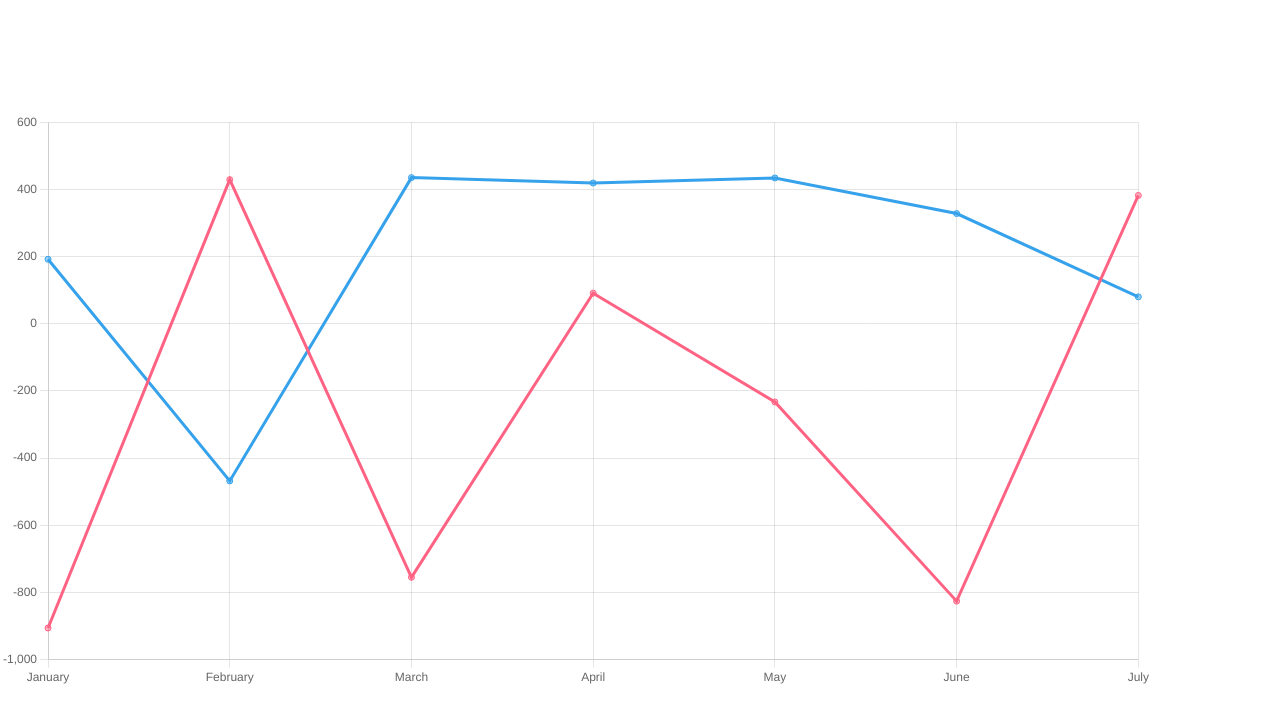
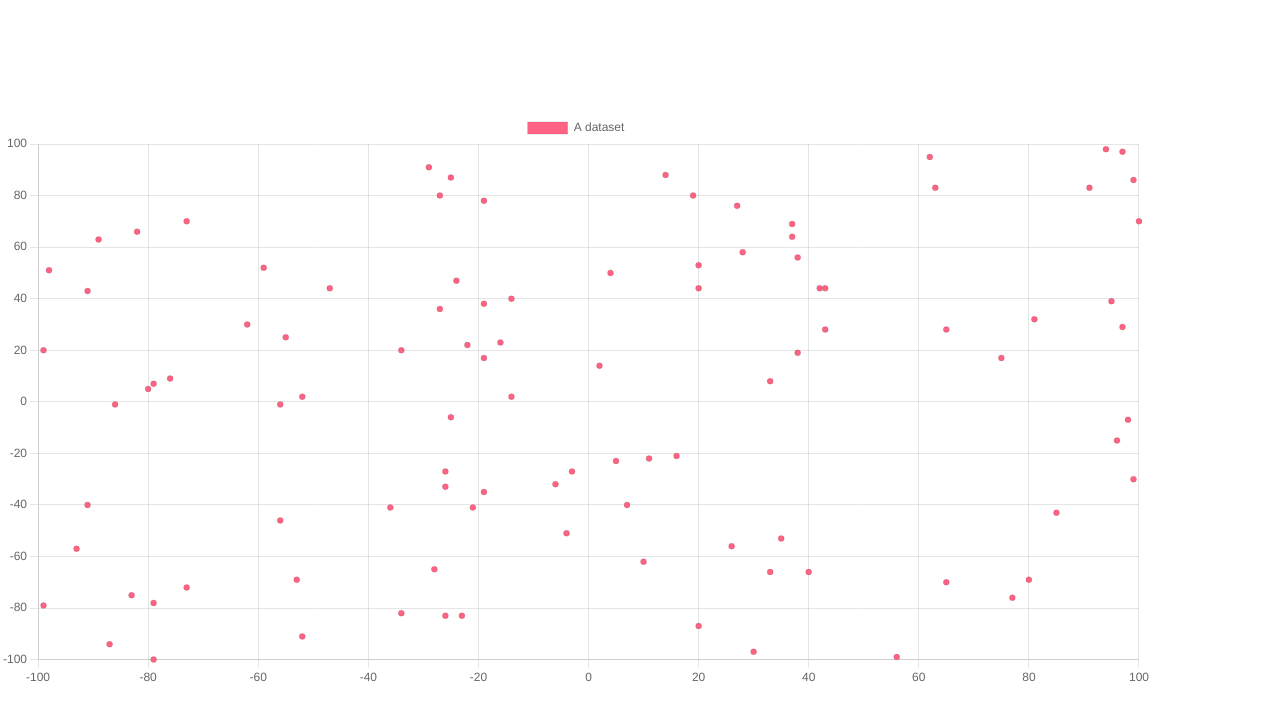
Before and after one commit to RoyKonzizky/ChartBarFeature, a React (Vite) app: page / in a window 1280 px wide. Shown: the top 722 px of the page. Built offline with nearby package versions, Linux system fonts and the light colour scheme.

Commit message:
added scatter

```diff
--- a/src/App.tsx
+++ b/src/App.tsx
@@ -1,125 +1,50 @@
+
 import {
-    BarElement,
-    CategoryScale, Chart,
-    Chart as ChartJS, ChartOptions,
-    Legend,
-    LinearScale,
-    LineElement,
-    PointElement,
-    Title,
-    Tooltip, TooltipItem,
-} from 'chart.js';
-import {Line} from 'react-chartjs-2';
-import {faker} from '@faker-js/faker';
-// import {useState} from "react";
-
-ChartJS.register(
-    CategoryScale,
+    Chart as ChartJS,
     LinearScale,
     PointElement,
     LineElement,
-    Title,
     Tooltip,
     Legend,
-    BarElement,
-);
+} from 'chart.js';
+import { Scatter } from 'react-chartjs-2';
+import {faker} from '@faker-js/faker';
 
-function App() {
-    // const [posHoverOn, setPosHoverOn] = useState<number|null>(null);
+ChartJS.register(LinearScale, PointElement, LineElement, Tooltip, Legend);
 
 const styleChart = {
     width: '90vw',
     height: '80vh',
 };
 
-    const labels = ['January', 'February', 'March', 'April', 'May', 'June', 'July'];
-
-    const dataLabels1 = labels.map(() => faker.number.int({min: -1000, max: 1000}));
-    const dataLabels2 = labels.map(() => faker.number.int({min: -1000, max: 1000}));
-
-    const diffFinder = (tooltipItems:TooltipItem<'line'>[]) => {
-        let difference = 0;
-        if (tooltipItems.length > 1) {
-            if (tooltipItems[0].parsed.y > tooltipItems[1].parsed.y) {
-                difference = tooltipItems[0].parsed.y - tooltipItems[1].parsed.y;
-            } else {
-                difference = tooltipItems[1].parsed.y - tooltipItems[0].parsed.y;
-            }
-        }
-
-        return 'Difference: ' + difference;
-    };
-
-    const plugins = [{
-        id: "lineToolTip",
-        afterDraw: (chart:Chart) => {
-            if (chart.tooltip && chart.tooltip.opacity === 1) {
-                const { ctx } = chart;
-                const tooltipItems = chart.tooltip.dataPoints as TooltipItem<'line'>[];
-
-                if (tooltipItems && tooltipItems.length >= 2) {
-                    const startX = tooltipItems[0].element.x;
-                    const startY = tooltipItems[0].element.y;
-                    const endX = tooltipItems[1].element.x;
-                    const endY = tooltipItems[1].element.y;
-
-                    ctx.save();
-                    ctx.beginPath();
-                    ctx.moveTo(startX, startY);
-                    ctx.lineTo(endX, endY);
-                    ctx.lineWidth = 2;
-                    ctx.strokeStyle = `rgba(255, 255, 255, 0.5)`;
-                    ctx.stroke();
-                    ctx.restore();
-                }
-            }
-        }
-    }];
-
-
-    const options: ChartOptions<'line'> = {
-        responsive: true,
-        plugins: {
-            legend: {
-                // position: 'top' as const,
-                display: false,
+export const options = {
+    scales: {
+        y: {
+            beginAtZero: true,
         },
-            title: {
-                display: false,
-                text: 'Chart.js Line Chart',
     },
+    plugins:{
         tooltip: {
             intersect: false,
-                callbacks: {
-                    footer: diffFinder,
-                },
-                mode: 'index',
-                position: 'nearest',
         },
     },
 };
 
-    const data = {
-        labels,
+export const data = {
     datasets: [
         {
-                label: 'Dataset 1',
-                data: dataLabels1,
-                borderColor: 'rgb(255, 99, 132)',
-                backgroundColor: 'rgba(255, 99, 132, 0.5)',
-            },
-            {
-                label: 'Dataset 2',
-                data: dataLabels2,
-                borderColor: 'rgb(53, 162, 235)',
-                backgroundColor: 'rgba(53, 162, 235, 0.5)',
+            label: 'A dataset',
+            data: Array.from({ length: 100 }, () => ({
+                x: faker.number.int({ min: -100, max: 100 }),
+                y: faker.number.int({ min: -100, max: 100 }),
+            })),
+            backgroundColor: 'rgba(255, 99, 132, 1)',
         },
     ],
 };
 
-    return (
-        <Line style={styleChart} plugins={plugins} options={options} data={data}/>
-    );
+function App() {
+    return <Scatter options={options} data={data} style={styleChart} />;
 }
 
 export default App;
```
Lines whose indentation alone changed are shown as unchanged.
